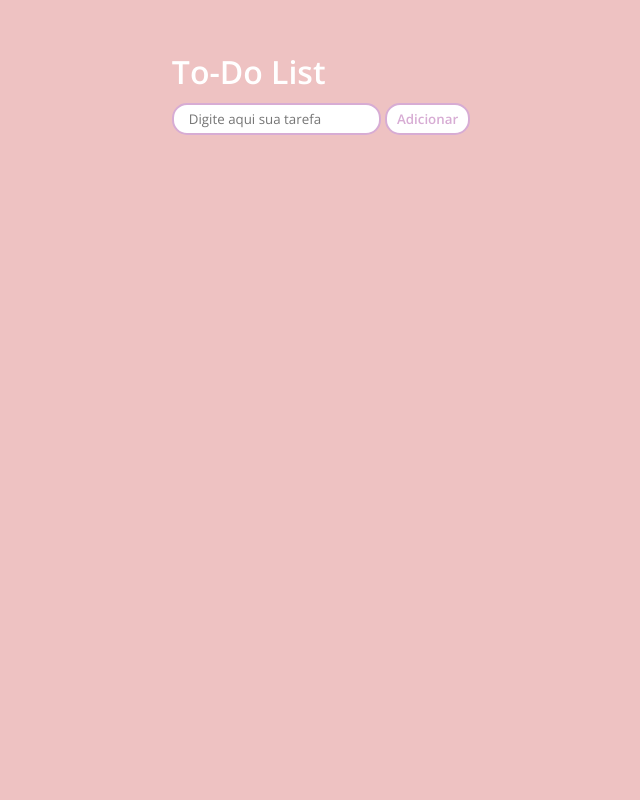
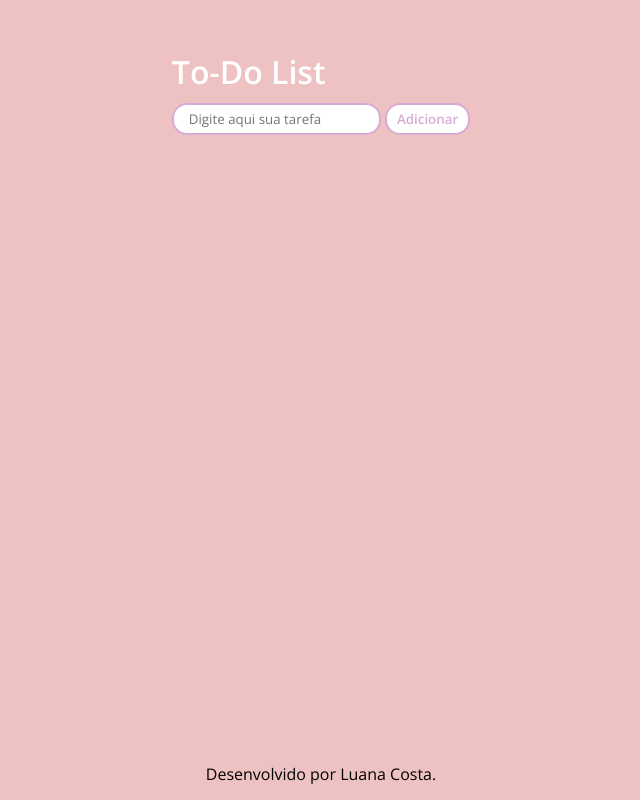
Before and after one commit to LuanaCosta1/dio-inter-bootcamp, a plain HTML site: page dio-curso-javascript/todolist/index.html in a window 1280 px wide. Shown: the whole page, without its empty margins (319-959 px from the left). Drawn offline with nearby package versions, Linux system fonts and the light colour scheme.

Commit message:
Modificando README.md

```diff
--- a/dio-curso-javascript/todolist/assets/css/main.css
+++ b/dio-curso-javascript/todolist/assets/css/main.css
@@ -79,3 +79,13 @@ main h1{
   text-decoration: line-through;
   color: var(--soft-green);
 }
+
+
+footer{
+    width: 100%;
+    height: auto;
+	position:absolute;
+	bottom: 0;
+    text-align: center;
+    margin-bottom: 15px;
+}
--- a/dio-curso-javascript/todolist/index.html
+++ b/dio-curso-javascript/todolist/index.html
@@ -19,6 +19,9 @@
             </div>
         </div>
     </main>
+    <footer>
+        <p>Desenvolvido por Luana Costa.</p>
+    </footer>
 
     <script src="assets/js/script.js"></script>
 </body>
```
Also changed, not shown: images/127.0.0.1_5500_dio-curso-javascript_todolist_index.html.png (added), 1 other file.
